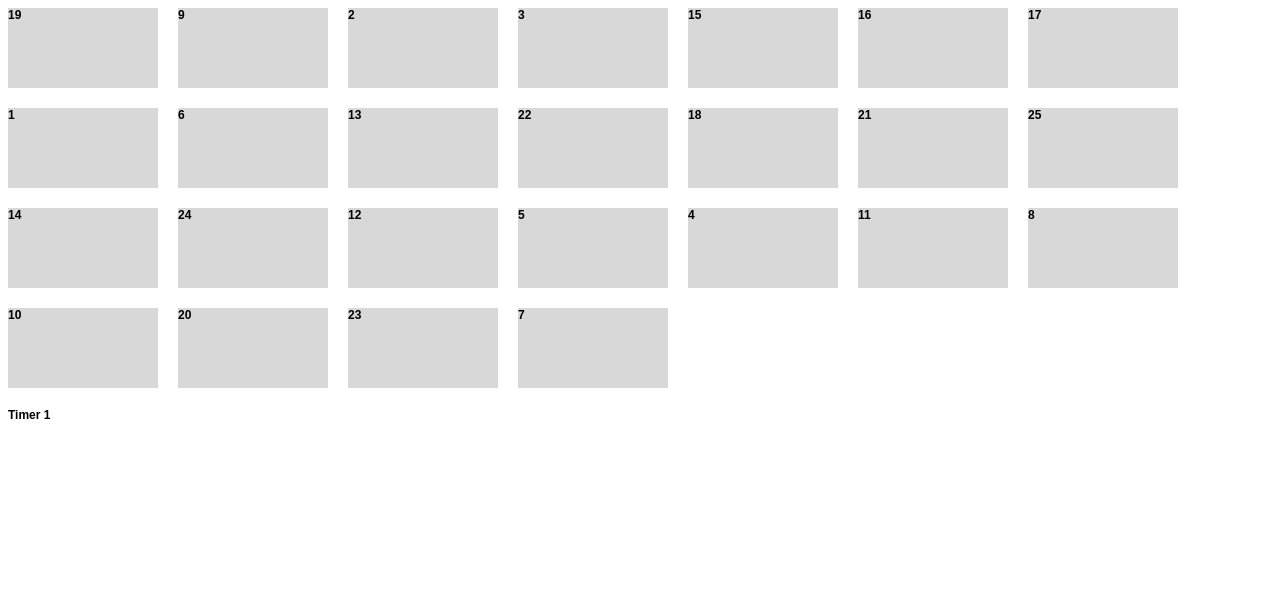
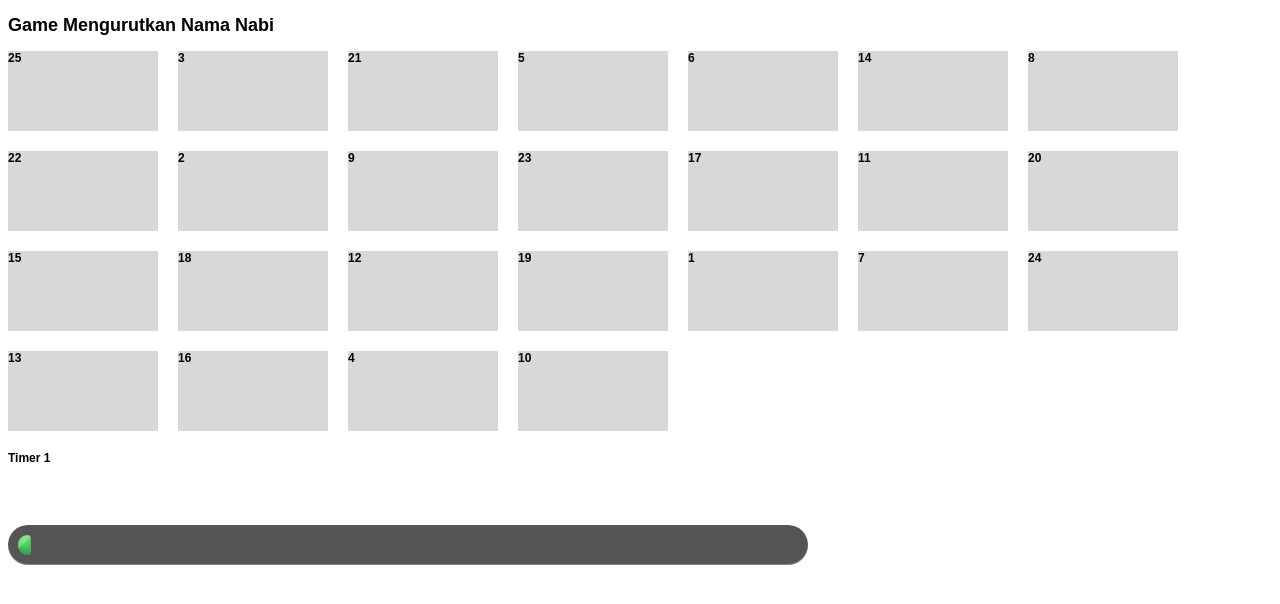
Before and after one commit to anggamaulana/sortingjs, a plain HTML site: page index.html in a window 1280 px wide. Both pictures are taken after a click on the element "Start". Drawn offline with Linux system fonts and the light colour scheme.

Commit message:
Engine Game 2

```diff
--- a/index.html
+++ b/index.html
@@ -13,6 +13,6 @@ and open the template in the editor.
         <script type="text/javascript" src="js/engine.js"></script>
     </head>
     <body>
-           <div id="play"></div>
+           <div id="play"><h2>Game Mengurutkan Nama Nabi</h2></div>
     </body>
 </html>
--- a/js/engine.js
+++ b/js/engine.js
@@ -6,8 +6,8 @@ $(function() {
      */
     var BATASWAKTU = 60; //DETIK
     var BARIS = 4;
-    var PANJANGKOTAK=150;
-    var LEBARKOTAK=80;
+    var PANJANGKOTAK = 150;
+    var LEBARKOTAK = 80;
     var background = ["aajj.jpg", "#d8d8d8", "#d8d8d8", "#d8d8d8", "#d8d8d8", "#d8d8d8", "#d8d8d8", "#d8d8d8", "#d8d8d8", "#d8d8d8",
         "#d8d8d8", "#d8d8d8", "#d8d8d8", "#d8d8d8", "#d8d8d8", "#d8d8d8", "#d8d8d8", "#d8d8d8", "#d8d8d8", "#d8d8d8", "#d8d8d8", "#d8d8d8", "#d8d8d8",
         "#d8d8d8", "#d8d8d8"];
@@ -21,10 +21,7 @@ $(function() {
     function intro() {
         var start = $('<h3><a>Start</a></h3>');
         start.click(function() {
-            $(this).remove();
-            $("#play").append($('<div id="area"></div>'));
-            $("#play").append($('<div id="timer">Timer <span id="waktu"></span></div>'));
-            playGame();
+            play(this);
 
         });
         $("#play").append(start);
@@ -37,11 +34,7 @@ $(function() {
     function fail() {
         var start = $('<h3><a>Start</a></h3>');
         start.click(function() {
-            $(this).remove();
-            $("#pesan").remove();
-            $("#play").append($('<div id="area"></div>'));
-            $("#play").append($('<div id="timer">Timer <span id="waktu"></span></div>'));
-            playGame();
+            play(this);
 
         });
         $("#play").append("<p id=\"pesan\"><b>Anda Gagal coba Lagi </b> </p>");
@@ -54,17 +47,22 @@ $(function() {
     function finish(Time) {
         var start = $('<h3><a>Start</a></h3>');
         start.click(function() {
-            $(this).remove();
-            $("#pesan").remove();
-            $("#play").append($('<div id="area"></div>'));
-            $("#play").append($('<div id="timer">Timer <span id="waktu"></span></div>'));
-            playGame();
+            play(this);
 
         });
         $("#play").append("<p id=\"pesan\"><b>Selamat Anda Sukses Menyeleseikan dalam " + Time + " Detik</b> </p>");
         $("#play").append(start);
     }
 
+    function play(obj) {
+        $(obj).remove();
+        $("#pesan").remove();
+        $("#play").append($('<div id="area"></div>'));
+        $("#play").append($('<div id="timer">Timer <span id="waktu"></span></div>'));
+        $("#timer").append($('<div class="meter"><span id="meter2" style="width:0%"></span></div>'));
+
+        playGame();
+    }
 
     /*
      * Mulai Permainan
@@ -94,8 +92,8 @@ $(function() {
             for (var i = 0; i < max; i++) {
                 var obj = $("<div></div>");
                 obj.addClass("square");
-                obj.css("width", PANJANGKOTAK+"px");
-                obj.css("height", LEBARKOTAK+"px");
+                obj.css("width", PANJANGKOTAK + "px");
+                obj.css("height", LEBARKOTAK + "px");
                 obj.css("background", "#000");
                 obj.css("position", "fixed");
 
@@ -124,8 +122,8 @@ $(function() {
 
                 var obj = $("<div></div>");
                 obj.addClass("obj");
-                obj.css("width", PANJANGKOTAK+"px");
-                obj.css("height", LEBARKOTAK+"px");
+                obj.css("width", PANJANGKOTAK + "px");
+                obj.css("height", LEBARKOTAK + "px");
                 obj.css("background", "#d8d8d8");
                 obj.css("position", "fixed");
 
@@ -244,11 +242,14 @@ $(function() {
         function timer() {
             if (Mulai <= BATASWAKTU) {
                 $("#waktu").text(Mulai);
+                var progress = (Mulai / BATASWAKTU) * 100;
+                $("#meter2").css("width", progress + "%");
                 Mulai++;
             } else {
                 clearInterval(Waktu);
                 $("#area").remove();
                 $("#timer").remove();
+                $(".meter").remove();
                 fail();
             }
         }
@@ -259,7 +260,6 @@ $(function() {
         var Waktu = setInterval(timer, '1000');
     }
 
-
     intro();
 
 });
--- a/style/style.css
+++ b/style/style.css
@@ -2,14 +2,143 @@ body {
         font: bold 12px arial;
 }
 
-#area{
+#area,#timer{
     width:800px;
     height:400px;
 
 
 }
 
+
+
 .border{
     border: 1px solid black;
 
 }
+
+.meter {
+			height: 20px;  /* Can be anything */
+			position: relative;
+			margin: 60px 0 20px 0; /* Just for demo spacing */
+			background: #555;
+			-moz-border-radius: 25px;
+			-webkit-border-radius: 25px;
+			border-radius: 25px;
+			padding: 10px;
+			-webkit-box-shadow: inset 0 -1px 1px rgba(255,255,255,0.3);
+			-moz-box-shadow   : inset 0 -1px 1px rgba(255,255,255,0.3);
+			box-shadow        : inset 0 -1px 1px rgba(255,255,255,0.3);
+		}
+		.meter > span {
+			display: block;
+			height: 100%;
+			   -webkit-border-top-right-radius: 8px;
+			-webkit-border-bottom-right-radius: 8px;
+			       -moz-border-radius-topright: 8px;
+			    -moz-border-radius-bottomright: 8px;
+			           border-top-right-radius: 8px;
+			        border-bottom-right-radius: 8px;
+			    -webkit-border-top-left-radius: 20px;
+			 -webkit-border-bottom-left-radius: 20px;
+			        -moz-border-radius-topleft: 20px;
+			     -moz-border-radius-bottomleft: 20px;
+			            border-top-left-radius: 20px;
+			         border-bottom-left-radius: 20px;
+			background-color: rgb(43,194,83);
+			background-image: -webkit-gradient(
+			  linear,
+			  left bottom,
+			  left top,
+			  color-stop(0, rgb(43,194,83)),
+			  color-stop(1, rgb(84,240,84))
+			 );
+			background-image: -moz-linear-gradient(
+			  center bottom,
+			  rgb(43,194,83) 37%,
+			  rgb(84,240,84) 69%
+			 );
+			-webkit-box-shadow:
+			  inset 0 2px 9px  rgba(255,255,255,0.3),
+			  inset 0 -2px 6px rgba(0,0,0,0.4);
+			-moz-box-shadow:
+			  inset 0 2px 9px  rgba(255,255,255,0.3),
+			  inset 0 -2px 6px rgba(0,0,0,0.4);
+			box-shadow:
+			  inset 0 2px 9px  rgba(255,255,255,0.3),
+			  inset 0 -2px 6px rgba(0,0,0,0.4);
+			position: relative;
+			overflow: hidden;
+		}
+		.meter > span:after, .animate > span > span {
+			content: "";
+			position: absolute;
+			top: 0; left: 0; bottom: 0; right: 0;
+			background-image:
+			   -webkit-gradient(linear, 0 0, 100% 100%,
+			      color-stop(.25, rgba(255, 255, 255, .2)),
+			      color-stop(.25, transparent), color-stop(.5, transparent),
+			      color-stop(.5, rgba(255, 255, 255, .2)),
+			      color-stop(.75, rgba(255, 255, 255, .2)),
+			      color-stop(.75, transparent), to(transparent)
+			   );
+			background-image:
+				-moz-linear-gradient(
+				  -45deg,
+			      rgba(255, 255, 255, .2) 25%,
+			      transparent 25%,
+			      transparent 50%,
+			      rgba(255, 255, 255, .2) 50%,
+			      rgba(255, 255, 255, .2) 75%,
+			      transparent 75%,
+			      transparent
+			   );
+			z-index: 1;
+			-webkit-background-size: 50px 50px;
+			-moz-background-size: 50px 50px;
+			-webkit-animation: move 2s linear infinite;
+			   -webkit-border-top-right-radius: 8px;
+			-webkit-border-bottom-right-radius: 8px;
+			       -moz-border-radius-topright: 8px;
+			    -moz-border-radius-bottomright: 8px;
+			           border-top-right-radius: 8px;
+			        border-bottom-right-radius: 8px;
+			    -webkit-border-top-left-radius: 20px;
+			 -webkit-border-bottom-left-radius: 20px;
+			        -moz-border-radius-topleft: 20px;
+			     -moz-border-radius-bottomleft: 20px;
+			            border-top-left-radius: 20px;
+			         border-bottom-left-radius: 20px;
+			overflow: hidden;
+		}
+
+		.animate > span:after {
+			display: none;
+		}
+
+		@-webkit-keyframes move {
+		    0% {
+		       background-position: 0 0;
+		    }
+		    100% {
+		       background-position: 50px 50px;
+		    }
+		}
+
+		.orange > span {
+			background-color: #f1a165;
+			background-image: -moz-linear-gradient(top, #f1a165, #f36d0a);
+			background-image: -webkit-gradient(linear,left top,left bottom,color-stop(0, #f1a165),color-stop(1, #f36d0a));
+			background-image: -webkit-linear-gradient(#f1a165, #f36d0a);
+		}
+
+		.red > span {
+			background-color: #f0a3a3;
+			background-image: -moz-linear-gradient(top, #f0a3a3, #f42323);
+			background-image: -webkit-gradient(linear,left top,left bottom,color-stop(0, #f0a3a3),color-stop(1, #f42323));
+			background-image: -webkit-linear-gradient(#f0a3a3, #f42323);
+		}
+
+		.nostripes > span > span, .nostripes > span:after {
+			-webkit-animation: none;
+			background-image: none;
+		}
```
